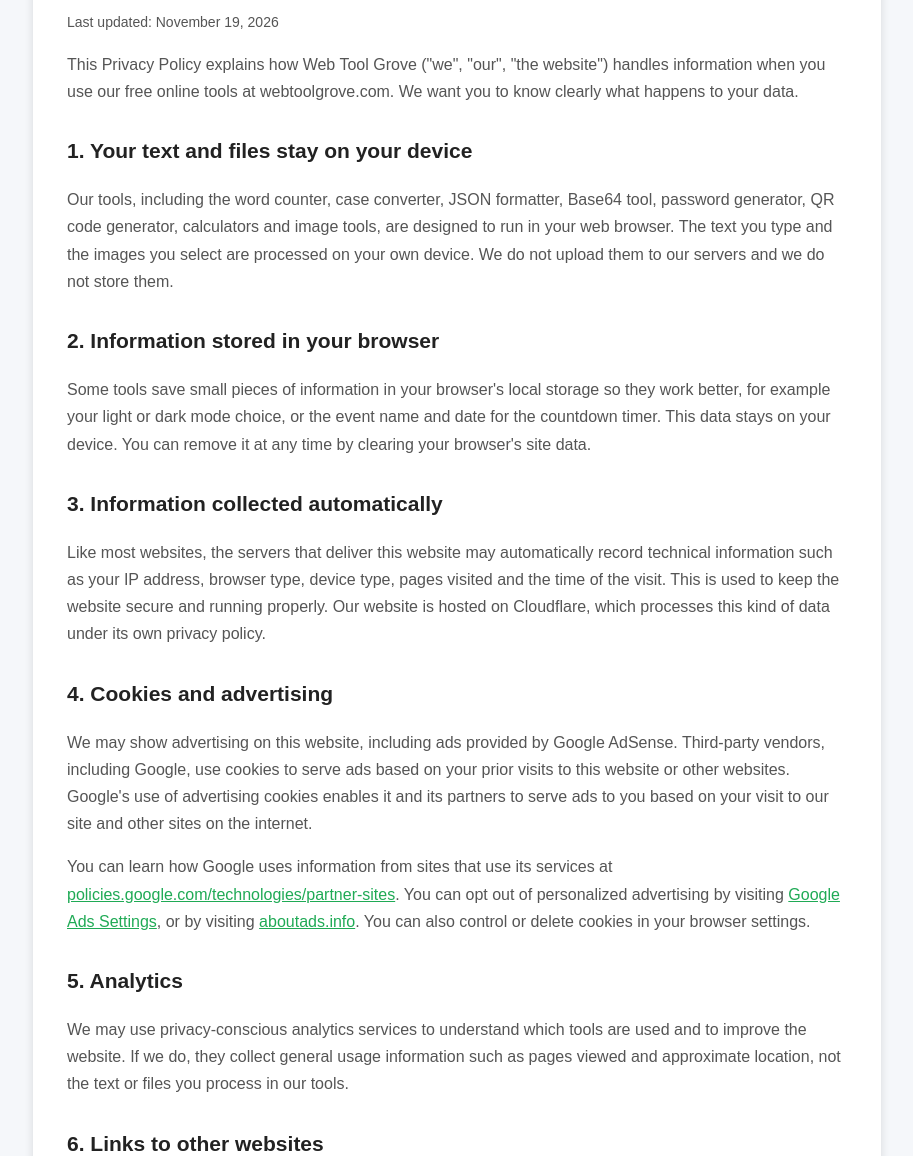
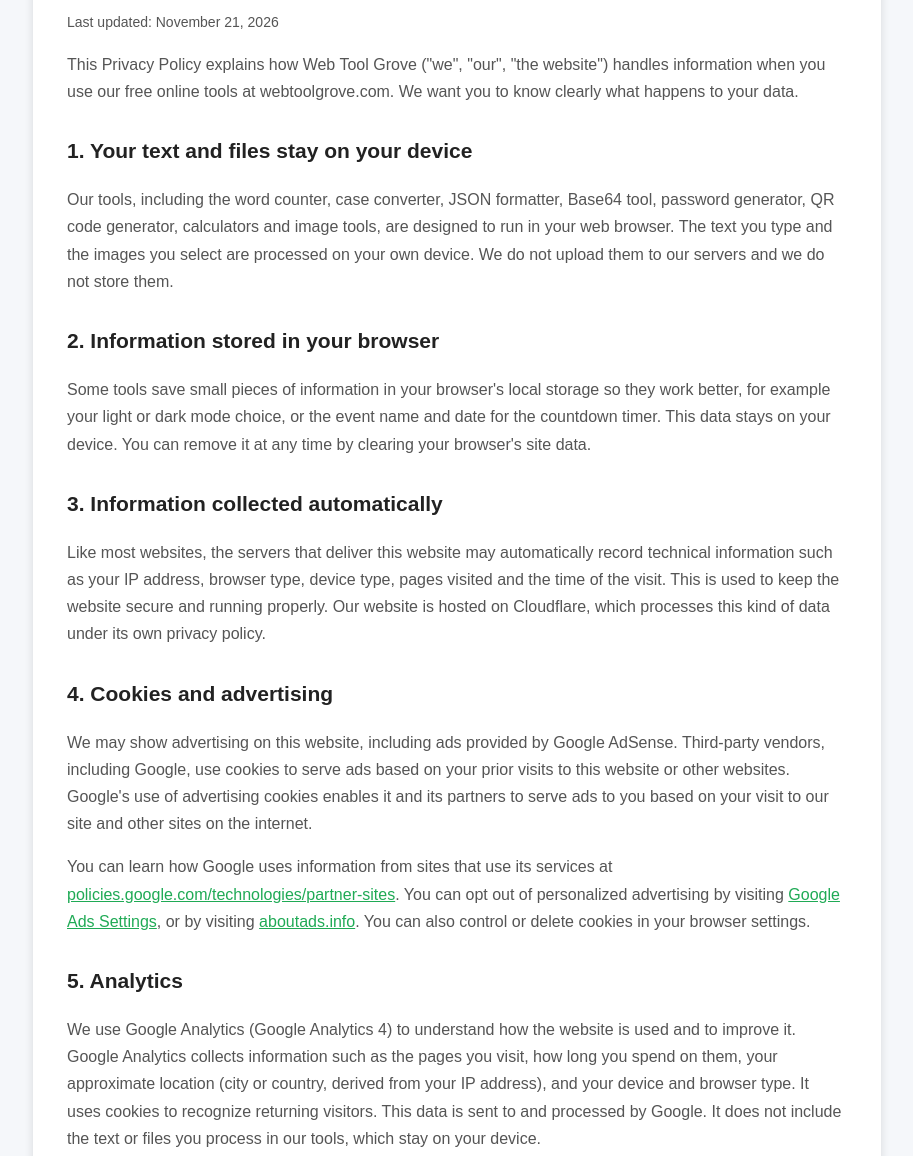
Before and after one commit to Rdm32/quick-web-tools, a plain HTML site: page privacy-policy.html in a window 1280 px wide. Shown: the part 144-1300 px from the top of the page, without its empty margins (183-1096 px from the left). Drawn offline with Linux system fonts and the light colour scheme.

Commit message:
Update Privacy Policy section 5 for Google Analytics

```diff
--- a/privacy-policy.html
+++ b/privacy-policy.html
@@ -42,7 +42,7 @@
       <h1>Privacy Policy</h1>
       <button class="theme" id="themeBtn" onclick="toggleTheme()">Dark mode</button>
     </div>
-    <p class="updated">Last updated: November 19, 2026</p>
+    <p class="updated">Last updated: November 21, 2026</p>
 
     <p>This Privacy Policy explains how Web Tool Grove ("we", "our", "the website") handles information when you use our free online tools at webtoolgrove.com. We want you to know clearly what happens to your data.</p>
 
@@ -60,7 +60,8 @@
     <p>You can learn how Google uses information from sites that use its services at <a href="https://policies.google.com/technologies/partner-sites" target="_blank" rel="noopener">policies.google.com/technologies/partner-sites</a>. You can opt out of personalized advertising by visiting <a href="https://adssettings.google.com" target="_blank" rel="noopener">Google Ads Settings</a>, or by visiting <a href="https://www.aboutads.info" target="_blank" rel="noopener">aboutads.info</a>. You can also control or delete cookies in your browser settings.</p>
 
     <h2>5. Analytics</h2>
-    <p>We may use privacy-conscious analytics services to understand which tools are used and to improve the website. If we do, they collect general usage information such as pages viewed and approximate location, not the text or files you process in our tools.</p>
+    <p>We use Google Analytics (Google Analytics 4) to understand how the website is used and to improve it. Google Analytics collects information such as the pages you visit, how long you spend on them, your approximate location (city or country, derived from your IP address), and your device and browser type. It uses cookies to recognize returning visitors. This data is sent to and processed by Google. It does not include the text or files you process in our tools, which stay on your device.</p>
+    <p>You can learn how Google uses information from sites that use its services at <a href="https://policies.google.com/technologies/partner-sites" target="_blank" rel="noopener">policies.google.com/technologies/partner-sites</a>. You can opt out of Google Analytics by installing the <a href="https://tools.google.com/dlpage/gaoptout" target="_blank" rel="noopener">Google Analytics Opt-out Browser Add-on</a>, or by blocking cookies in your browser settings.</p>
 
     <h2>6. Links to other websites</h2>
     <p>Our pages may link to other websites. We are not responsible for the privacy practices or the content of those websites, so please read their policies.</p>
```
